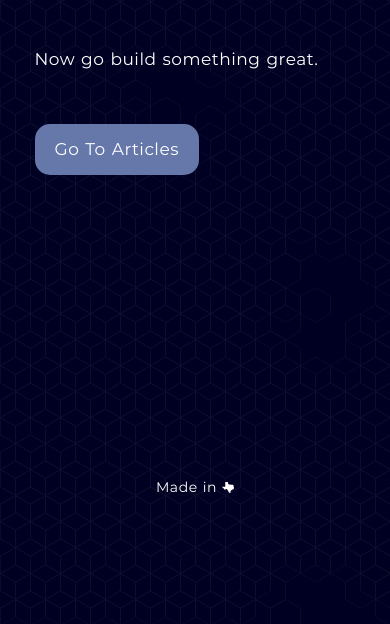
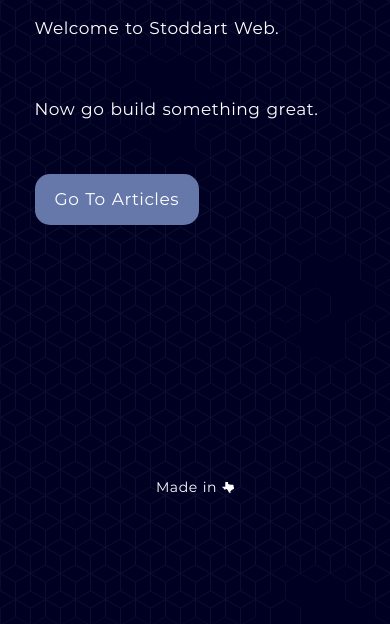
Before and after one commit to cstoddart/stoddart-web, a Gatsby site: page / in a window 390 px wide. Shown: the part 319-943 px from the top of the page. Built offline with nearby package versions, Linux system fonts and the light colour scheme; Gatsby itself is replaced by a stand-in of ours.

Commit message:
adjust mobile styles

```diff
--- a/src/app.js
+++ b/src/app.js
@@ -24,7 +24,7 @@ const MainContent = styled.div`
   };
 
   @media (max-width: ${mobileBreakpoint}px) {
-    padding: 50px 15px;
+    padding: 100px 15px;
   }
 `;
 
```
